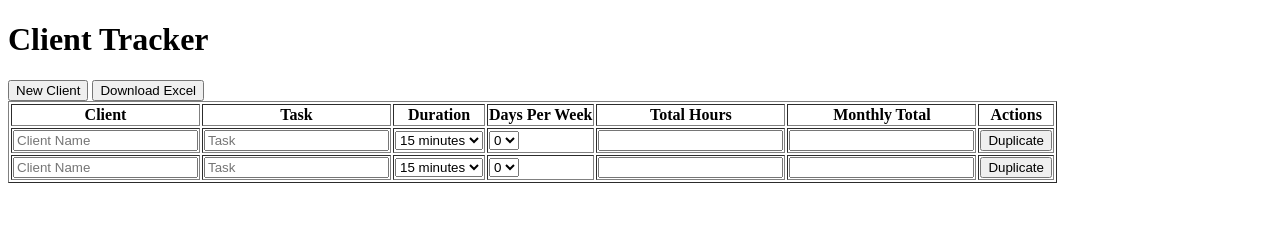
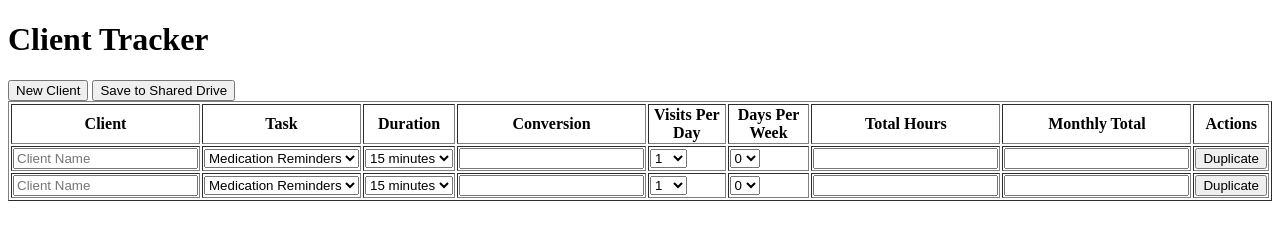
Before and after one commit to jwbrooklyn/client-tracker, a plain HTML site: page index.html in a window 1280 px wide. Both pictures are taken after a click on the button "New Client". Drawn offline with Linux system fonts and the light colour scheme.

Commit message:
Add files via upload

```diff
--- a/index.html
+++ b/index.html
@@ -9,11 +9,16 @@
         function calculateTotal(element) {
             let row = element.closest("tr");
             let duration = parseFloat(row.cells[2].querySelector("select").value);
-            let days = parseInt(row.cells[3].querySelector("select").value);
+
+            // Set the decimal value in the "Conversion" column
+            row.cells[3].querySelector("input").value = duration.toFixed(2);
+
+            let days = parseInt(row.cells[5].querySelector("select").value);
             let totalHours = duration * days;
-            row.cells[4].querySelector("input").value = totalHours.toFixed(2);
+            row.cells[6].querySelector("input").value = totalHours.toFixed(2);
+
             let weeksInMonth = new Date().getDate() > 28 ? 5 : 4;
-            row.cells[5].querySelector("input").value = (totalHours * weeksInMonth).toFixed(2);
+            row.cells[7].querySelector("input").value = (totalHours * weeksInMonth).toFixed(2);
         }
 
         function downloadExcel() {
@@ -42,23 +47,78 @@
             let ws = XLSX.utils.aoa_to_sheet(data);
             let wb = XLSX.utils.book_new();
             XLSX.utils.book_append_sheet(wb, ws, "Client Data");
-            XLSX.writeFile(wb, "Client_Tracker.xlsx");
+
+            let wbout = XLSX.write(wb, { bookType: "xlsx", type: "base64" });
+
+            fetch("http://your-server-ip:5000/upload", {
+                method: "POST",
+                headers: {
+                    "Content-Type": "application/json"
+                },
+                body: JSON.stringify({ filename: "Client_Tracker.xlsx", filedata: wbout })
+            })
+            .then(response => response.json())
+            .then(data => {
+                alert(data.message);
+            })
+            .catch(error => {
+                console.error("Error:", error);
+                alert("Failed to save the file to the shared drive.");
+            });
+
             clearTable();
-            alert("Your data has been exported to Excel. Please check your downloaded file.\nNote: The data is NOT saved online.");
         }
 
         function clearTable() {
             let table = document.querySelector("tbody");
-            table.innerHTML = `
+            table.innerHTML = "";
+            table.innerHTML = createRow();
+        }
+
+        function createRow() {
+            return `
                 <tr>
                     <td><input type="text" placeholder="Client Name"></td>
-                    <td><input type="text" placeholder="Task"></td>
+                    <td>
+                        <select>
+                            <option value="Medication Reminders">Medication Reminders</option>
+                            <option value="Laundry Service">Laundry Service</option>
+                            <option value="Emergency Visit">Emergency Visit</option>
+                            <option value="Meal Escort">Meal Escort</option>
+                            <option value="Wellness Check">Wellness Check</option>
+                            <option value="Feeding">Feeding</option>
+                            <option value="Meal Delivery">Meal Delivery</option>
+                            <option value="Shower-1">Shower-1</option>
+                            <option value="Shower-2">Shower-2</option>
+                            <option value="Pet Care">Pet Care</option>
+                            <option value="Event/Appt Escort">Event/Appt Escort</option>
+                            <option value="Basic Bundle">Basic Bundle</option>
+                            <option value="Essential Needs">Essential Needs</option>
+                            <option value="Room Service">Room Service</option>
+                        </select>
+                    </td>
                     <td>
                         <select onchange="calculateTotal(this)">
                             <option value="0.25">15 minutes</option>
                             <option value="0.5">30 minutes</option>
                             <option value="0.75">45 minutes</option>
                             <option value="1">60 minutes</option>
+                        </select>
+                    </td>
+                    <td><input type="text" readonly></td>
+                    <td>
+                        <select>
+                            <option value="1">1</option>
+                            <option value="2">2</option>
+                            <option value="3">3</option>
+                            <option value="4">4</option>
+                            <option value="5">5</option>
+                            <option value="6">6</option>
+                            <option value="7">7</option>
+                            <option value="8">8</option>
+                            <option value="9">9</option>
+                            <option value="10">10</option>
+                            <option value="0">0</option>
                         </select>
                     </td>
                     <td>
@@ -82,83 +142,32 @@
 
         function addClient() {
             let table = document.querySelector("tbody");
-            let newRow = table.insertRow();
-            newRow.innerHTML = `
-                <td><input type="text" placeholder="Client Name"></td>
-                <td><input type="text" placeholder="Task"></td>
-                <td>
-                    <select onchange="calculateTotal(this)">
-                        <option value="0.25">15 minutes</option>
-                        <option value="0.5">30 minutes</option>
-                        <option value="0.75">45 minutes</option>
-                        <option value="1">60 minutes</option>
-                    </select>
-                </td>
-                <td>
-                    <select onchange="calculateTotal(this)">
-                        <option value="0">0</option>
-                        <option value="1">1</option>
-                        <option value="2">2</option>
-                        <option value="3">3</option>
-                        <option value="4">4</option>
-                        <option value="5">5</option>
-                        <option value="6">6</option>
-                        <option value="7">7</option>
-                    </select>
-                </td>
-                <td><input type="text" readonly></td>
-                <td><input type="text" readonly></td>
-                <td><button onclick="duplicateClient(this)">Duplicate</button></td>
-            `;
+            let newRow = document.createElement("tr");
+            newRow.innerHTML = createRow();
+            table.appendChild(newRow);
         }
 
         function duplicateClient(button) {
             let row = button.closest("tr");
             let table = document.querySelector("tbody");
-            let newRow = table.insertRow();
-
-            row.querySelectorAll("td").forEach((cell, index) => {
-                let newCell = newRow.insertCell(index);
-
-                if (cell.querySelector("input")) {
-                    let input = cell.querySelector("input");
-                    let newInput = document.createElement("input");
-                    newInput.type = "text";
-                    newInput.value = input.value;
-                    newInput.placeholder = input.placeholder;
-                    newInput.readOnly = input.readOnly;
-                    newCell.appendChild(newInput);
-                } else if (cell.querySelector("select")) {
-                    let select = cell.querySelector("select");
-                    let newSelect = document.createElement("select");
-
-                    Array.from(select.options).forEach(option => {
-                        let newOption = document.createElement("option");
-                        newOption.value = option.value;
-                        newOption.text = option.text;
-                        newSelect.appendChild(newOption);
-                    });
-
-                    newSelect.value = select.value;
-                    newSelect.setAttribute("onchange", "calculateTotal(this)");
-                    newCell.appendChild(newSelect);
-                } else {
-                    newCell.innerHTML = cell.innerHTML;
-                }
-            });
+            let newRow = document.createElement("tr");
+            newRow.innerHTML = row.innerHTML;
+            table.appendChild(newRow);
         }
     </script>
 </head>
 <body>
     <h1>Client Tracker</h1>
     <button onclick="addClient()">New Client</button>
-    <button onclick="downloadExcel()">Download Excel</button>
+    <button onclick="downloadExcel()">Save to Shared Drive</button>
     <table border="1">
         <thead>
             <tr>
                 <th>Client</th>
                 <th>Task</th>
                 <th>Duration</th>
+                <th>Conversion</th>
+                <th>Visits Per Day</th>
                 <th>Days Per Week</th>
                 <th>Total Hours</th>
                 <th>Monthly Total</th>
@@ -166,33 +175,9 @@
             </tr>
         </thead>
         <tbody>
-            <tr>
-                <td><input type="text" placeholder="Client Name"></td>
-                <td><input type="text" placeholder="Task"></td>
-                <td>
-                    <select onchange="calculateTotal(this)">
-                        <option value="0.25">15 minutes</option>
-                        <option value="0.5">30 minutes</option>
-                        <option value="0.75">45 minutes</option>
-                        <option value="1">60 minutes</option>
-                    </select>
-                </td>
-                <td>
-                    <select onchange="calculateTotal(this)">
-                        <option value="0">0</option>
-                        <option value="1">1</option>
-                        <option value="2">2</option>
-                        <option value="3">3</option>
-                        <option value="4">4</option>
-                        <option value="5">5</option>
-                        <option value="6">6</option>
-                        <option value="7">7</option>
-                    </select>
-                </td>
-                <td><input type="text" readonly></td>
-                <td><input type="text" readonly></td>
-                <td><button onclick="duplicateClient(this)">Duplicate</button></td>
-            </tr>
+            <script>
+                document.write(createRow());
+            </script>
         </tbody>
     </table>
 </body>
```
